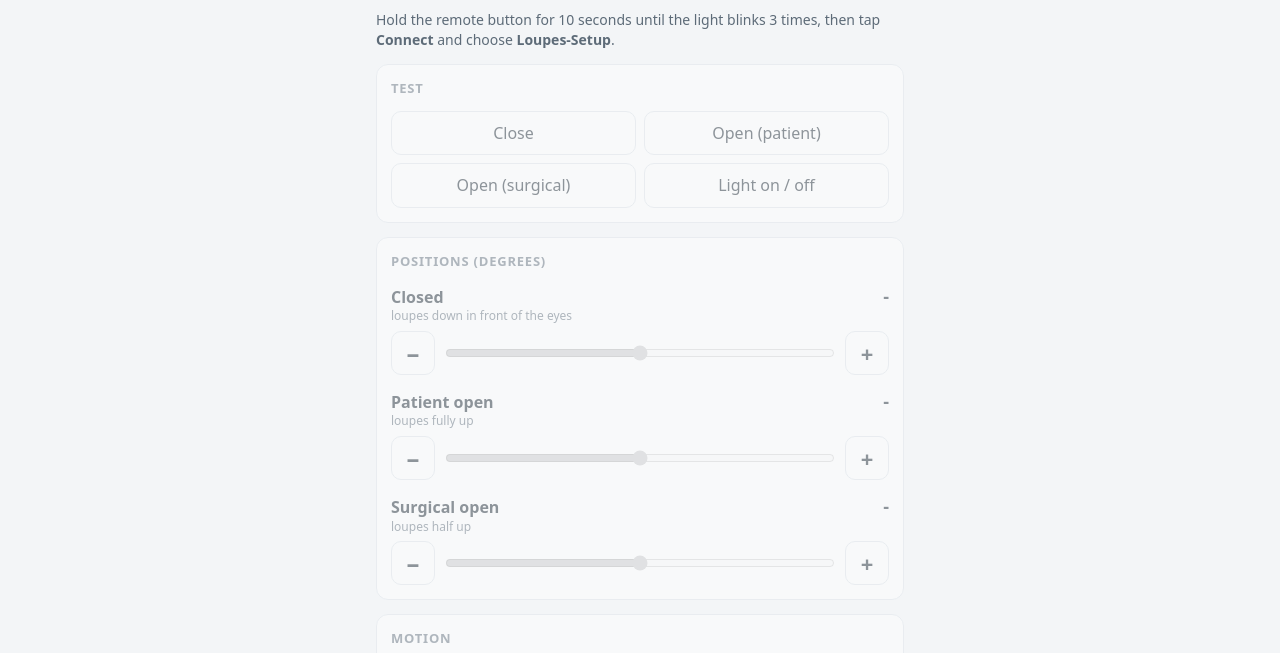
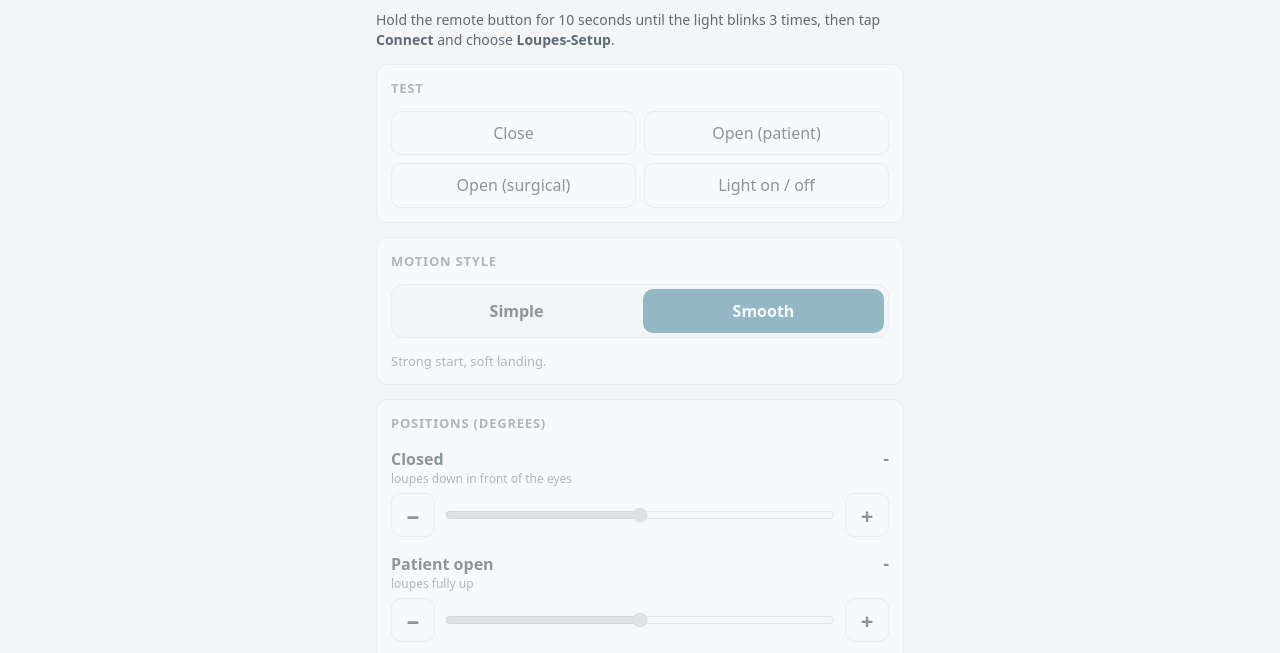
Before and after one commit to lumeinnovation/loupes-setup, a plain HTML site: page index.html in a window 1280 px wide. Shown: the part 69-722 px from the top of the page. Drawn offline with Linux system fonts and the light colour scheme.

Commit message:
Add Simple/Smooth motion switch

```diff
--- a/index.html
+++ b/index.html
@@ -49,6 +49,10 @@ button:focus-visible,input:focus-visible{outline:3px solid var(--accent);outline
 .hint{font-size:14px;color:var(--muted);margin:0}
 fieldset{border:0;padding:0;margin:0;display:grid;gap:14px}
 fieldset:disabled{opacity:.45}
+.seg{display:grid;grid-template-columns:1fr 1fr;gap:6px;background:var(--bg);border:1px solid var(--line);border-radius:12px;padding:4px}
+.seg button{border:0;background:transparent;font-weight:700}
+.seg button[aria-pressed=true]{background:var(--accent);color:var(--accent-fg)}
+.modeinfo{font-size:13px;color:var(--muted);margin:0}
 </style>
 </head>
 <body>
@@ -69,8 +73,18 @@ fieldset:disabled{opacity:.45}
         <button data-cmd="light">Light on / off</button>
       </div>
     </section>
+    <section>
+      <h2>Motion style</h2>
+      <div class="seg" role="group" aria-label="Motion style">
+        <button id="m_simple" aria-pressed="false">Simple</button>
+        <button id="m_smooth" aria-pressed="true">Smooth</button>
+      </div>
+      <p class="modeinfo" id="modeinfo"></p>
+    </section>
     <section id="positions"><h2>Positions (degrees)</h2></section>
-    <section id="motion"><h2>Motion</h2></section>
+    <section id="simple"><h2>Simple motion</h2></section>
+    <section id="motion"><h2>Smooth motion</h2></section>
+    <section id="common"><h2>After a move</h2></section>
     <section id="light"><h2>Light</h2></section>
     <section>
       <h2>Reset</h2>
@@ -91,11 +105,12 @@ const SETTINGS = [
   {k:'closed', sec:'positions', label:'Closed', help:'loupes down in front of the eyes', min:0, max:190, step:1, test:'close'},
   {k:'patient',sec:'positions', label:'Patient open', help:'loupes fully up', min:0, max:190, step:1, test:'open'},
   {k:'surg',   sec:'positions', label:'Surgical open', help:'loupes half up', min:0, max:190, step:1, test:'surgical'},
+  {k:'simple', sec:'simple', label:'Speed', help:'0 = full speed like the X1; higher = slower, up to 2 s for a full move', min:0, max:2000, step:50, zero:'Full'},
   {k:'speed',  sec:'motion', label:'Move time', help:'ms for a full move; higher = slower, softer', min:200, max:2000, step:50},
   {k:'ease',   sec:'motion', label:'Softness', help:'lower = gentler start, higher = stronger start', min:1, max:4, step:0.1},
   {k:'minstep',sec:'motion', label:'Quiet end: step', help:'degrees; higher = quieter end of move', min:0, max:2, step:0.1},
   {k:'snap',   sec:'motion', label:'Quiet end: snap', help:'last degrees in one go; higher = quieter', min:0, max:6, step:0.5},
-  {k:'hold',   sec:'motion', label:'Hold after move', help:'ms; shorter = less buzz after arriving', min:0, max:2000, step:50},
+  {k:'hold',   sec:'common', label:'Hold after move', help:'ms; shorter = less buzz after arriving', min:0, max:2000, step:50},
   {k:'bright', sec:'light', label:'Brightness', help:'%', min:0, max:100, step:5},
   {k:'delay',  sec:'light', label:'Light delay', help:'ms after closing before the light turns on', min:0, max:1500, step:50},
 ];
@@ -103,6 +118,13 @@ const $ = id => document.getElementById(id);
 let waiter = null, rxChar = null, device = null, inbox = '', queue = Promise.resolve(), dirty = false;
 const dec = (v,s) => (String(s).includes('.') ? Number(v).toFixed(String(s).split('.')[1].length) : String(Math.round(v)));
 
+const show = (s, v) => (s.zero && Number(v) === 0) ? s.zero : dec(v, s.step);
+function setMode(smooth, sendIt) {
+  $('m_smooth').setAttribute('aria-pressed', smooth); $('m_simple').setAttribute('aria-pressed', !smooth);
+  $('motion').hidden = !smooth; $('simple').hidden = smooth;
+  $('modeinfo').textContent = smooth ? 'Strong start, soft landing.' : 'Straight up and down at one steady speed, like the X1.';
+  if (sendIt) { send('smooth ' + (smooth ? 1 : 0)); markDirty(true); }
+}
 // build the controls
 for (const s of SETTINGS) {
   const box = document.createElement('div'); box.className = 'set';
@@ -112,13 +134,13 @@ for (const s of SETTINGS) {
   <button class="pm" data-k="${s.k}" data-d="1" aria-label="${s.label} plus">+</button></div>`;
   $(s.sec).appendChild(box);
   const r = box.querySelector('input');
-  r.addEventListener('input', () => $('v_'+s.k).textContent = dec(r.value, s.step));
+  r.addEventListener('input', () => $('v_'+s.k).textContent = show(s, r.value));
   r.addEventListener('change', () => setVal(s, r.value));
 }
 document.querySelectorAll('.pm').forEach(b => b.addEventListener('click', () => {
   const s = SETTINGS.find(x => x.k === b.dataset.k), r = $('r_'+s.k);
   const v = Math.min(s.max, Math.max(s.min, Number(r.value) + Number(b.dataset.d) * s.step));
-  r.value = v; $('v_'+s.k).textContent = dec(v, s.step); setVal(s, v);
+  r.value = v; $('v_'+s.k).textContent = show(s, v); setVal(s, v);
 }));
 document.querySelectorAll('[data-cmd]').forEach(b => b.addEventListener('click', () => send(b.dataset.cmd)));
 
@@ -154,8 +176,9 @@ function onText(t) {
     for (const line of inbox.split('\n')) {
       const m = line.match(/^(\w+) (-?[\d.]+)/);
       if (!m) { if (/SAVED/.test(line)) markDirty(false); continue; }
-      const s = SETTINGS.find(x => x.k === m[1]); if (!s) continue;
-      $('r_'+s.k).value = m[2]; $('v_'+s.k).textContent = dec(m[2], s.step);
+      const s = SETTINGS.find(x => x.k === m[1]); if (!s && m[1] !== 'smooth') continue;
+      if (m[1] === 'smooth') { setMode(m[2] !== '0', false); continue; }
+      $('r_'+s.k).value = m[2]; $('v_'+s.k).textContent = show(s, m[2]);
     }
     inbox = '';
   }, 250);
@@ -187,6 +210,9 @@ $('connect').addEventListener('click', async () => {
   }
 });
 $('save').addEventListener('click', () => send('save'));
+$('m_smooth').addEventListener('click', () => setMode(true, true));
+$('m_simple').addEventListener('click', () => setMode(false, true));
+setMode(true, false);
 $('defaults').addEventListener('click', () => { send('defaults'); markDirty(true); });
 </script>
 </body>
```
